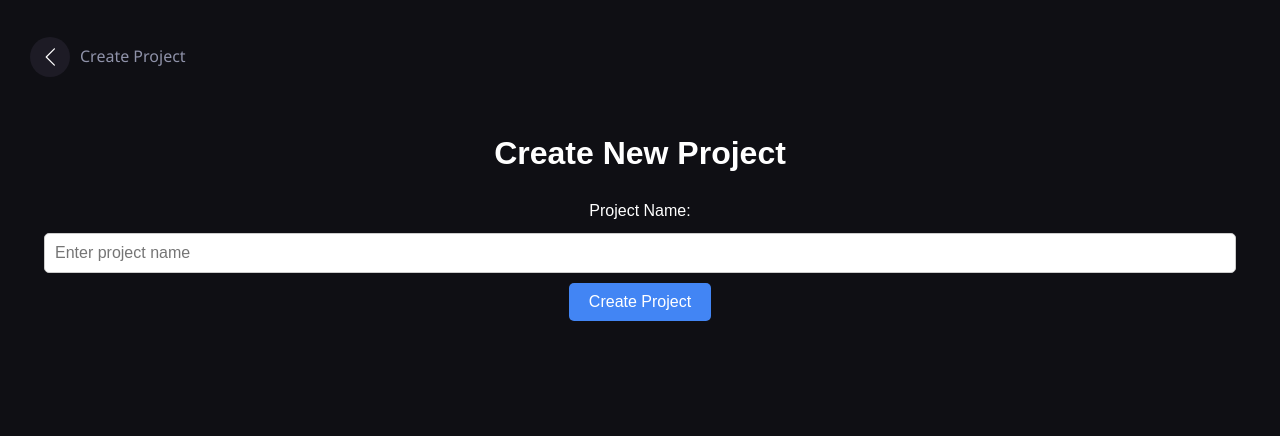
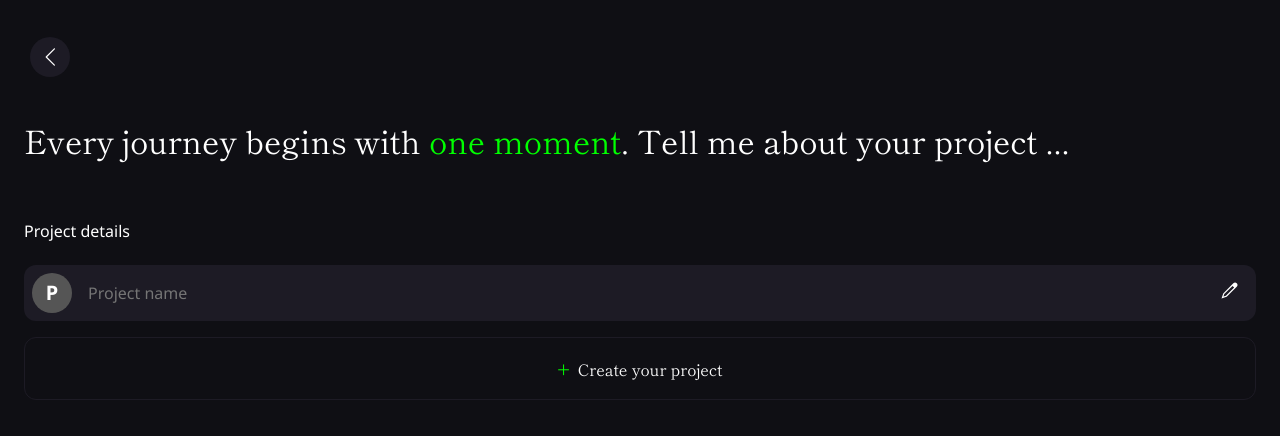
Before and after one commit to espador/souko-app, a React (Create React App) app: page /create-project in a window 1280 px wide. Shown: the top 436 px of the page. Built offline with nearby package versions, Linux system fonts and the light colour scheme.

Commit message:
Move motivational text to create-project-content and position edit icon

```diff
--- a/src/pages/CreateProjectPage.jsx
+++ b/src/pages/CreateProjectPage.jsx
@@ -1,13 +1,19 @@
-import React, { useState } from 'react';
+import React, { useState, useRef } from 'react';
 import { collection, addDoc } from 'firebase/firestore';
 import { db, auth } from '../services/firebase';
+import { getStorage, ref, uploadBytesResumable, getDownloadURL } from 'firebase/storage';
 import { useNavigate } from 'react-router-dom';
-import Header from '../components/Layout/Header'; // Adjust path if necessary
+import Header from '../components/Layout/Header';
+import '../styles/components/CreateProjectPage.css'; // Corrected import path
+import { ReactComponent as EditIcon } from '../styles/components/assets/edit.svg';
 
 const CreateProjectPage = () => {
     const [projectName, setProjectName] = useState('');
     const [error, setError] = useState('');
     const navigate = useNavigate();
+    const [projectImage, setProjectImage] = useState(null); // This will hold the local preview OR the Firebase URL
+    const fileInputRef = useRef(null);
+    const [uploading, setUploading] = useState(false);
 
     const handleCreateProject = async (e) => {
         e.preventDefault();
@@ -19,89 +25,163 @@ const CreateProjectPage = () => {
 
         try {
             const user = auth.currentUser;
-
             if (!user) {
                 throw new Error('User is not logged in.');
+            }
+
+            let imageUrl = null;
+            if (projectImage && typeof projectImage !== 'string') { // Check if it's a File object (new upload)
+                setUploading(true);
+                const storage = getStorage();
+                const storageRef = ref(storage, `project-images/${user.uid}/${projectName}-${Date.now()}`);
+                const uploadTask = uploadBytesResumable(storageRef, projectImage);
+
+                await new Promise((resolve, reject) => {
+                    uploadTask.on('state_changed',
+                        (snapshot) => {
+                            // You can track progress here if needed
+                            const progress = (snapshot.bytesTransferred / snapshot.totalBytes) * 100;
+                            console.log('Upload is ' + progress + '% done');
+                        },
+                        (error) => {
+                            setUploading(false);
+                            setError('Failed to upload image.');
+                            console.error('Image upload error:', error);
+                            reject(error);
+                        },
+                        async () => {
+                            imageUrl = await getDownloadURL(uploadTask.snapshot.ref);
+                            setUploading(false);
+                            resolve();
+                        }
+                    );
+                });
+            } else if (typeof projectImage === 'string') {
+                imageUrl = projectImage; // Already a Firebase URL
             }
 
             // Add project to Firestore
             await addDoc(collection(db, 'projects'), {
                 name: projectName.trim(),
-        userId: user.uid, // Make sure this is set correctly
+                userId: user.uid,
                 trackedTime: 0,
+                imageUrl: imageUrl, // Store the Firebase Storage URL
             });
 
-      // Redirect back to the homepage
             navigate('/home');
         } catch (err) {
+            setUploading(false);
             console.error('Error creating project:', err);
             setError('Failed to create the project. Please try again.');
         }
     };
 
+    const handleImageUploadClick = () => {
+        fileInputRef.current.click();
+    };
+
+    const handleImageChange = (event) => {
+      const file = event.target.files[0];
+      if (file && file.size <= 5 * 1024 * 1024) { // 5MB limit
+          setProjectImage(file); // Ensure you are setting the state here
+          const reader = new FileReader();
+          reader.onloadend = () => {
+              // Optionally, keep a local preview URL if needed
+              // setLocalPreviewUrl(reader.result);
+          };
+          reader.readAsDataURL(file);
+      } else if (file) {
+          alert('Image size should be less than 5MB.');
+      }
+  };
+
+    const getInitials = (name) => {
+        return name.trim().charAt(0).toUpperCase();
+    };
+
     return (
-    <div>
+        <div className="create-project-page">
             <Header
-        title="Create Project"
+                title=""
                 showBackArrow={true}
-        onBack={() => navigate('/home')} // Navigate back to the homepage
-        hideProfile={true} // Hides the profile picture and logout option
+                onBack={() => navigate('/home')}
+                hideProfile={true}
             />
-      <div style={styles.container}>
-        <h1>Create New Project</h1>
-        <form onSubmit={handleCreateProject} style={styles.form}>
-          <label>
-            Project Name:
+            <main className="create-project-content">
+            <section className="motivational-section">
+                    <p>
+                            Every journey begins with{' '}
+                            <span style={{ color: 'var(--accent-color)' }}>one moment</span>.
+                            Tell me about your project ...
+                        </p>
+        </section>
+                <section className="project-details-section">
+                    <h2>Project details</h2>
+                    <div className="project-name-input-wrapper">
+                        <div
+                            className="project-image-container"
+                            onClick={handleImageUploadClick}
+                            >
+                            {projectImage && typeof projectImage !== 'string' ? (
+                                <img
+                                    src={URL.createObjectURL(projectImage)} // Create temporary URL for preview
+                                    alt="Project"
+                                    className="project-image"
+                                />
+                            ) : projectImage && typeof projectImage === 'string' ? (
+                                <img
+                                    src={projectImage}
+                                    alt="Project"
+                                    className="project-image"
+                                />
+                            ) : (
+                                <div
+                                    className="default-project-image"
+                                    style={{ backgroundColor: '#555' }} // Example background color
+                                    >
+                                    <span>{getInitials(projectName || 'P')}</span>
+                                </div>
+                            )}
+                        </div>
                         <input
                             type="text"
+                            placeholder="Project name"
                             value={projectName}
                             onChange={(e) => setProjectName(e.target.value)}
-              style={styles.input}
-              placeholder="Enter project name"
+                            className="project-name-input"
                         />
-          </label>
-          {error && <p style={styles.error}>{error}</p>}
-          <button type="submit" style={styles.button}>
-            Create Project
+                        <input
+                            type="file"
+                            accept="image/*"
+                            onChange={handleImageChange}
+                            ref={fileInputRef}
+                            style={{ display: 'none' }}
+                        />
+                        <div className="edit-icon-container">
+                            <EditIcon className="edit-icon" />
+                        </div>
+                    </div>
+                </section>
+
+                {error && <p className="error-message">{error}</p>}
+
+                <button
+    className="create-project-button"
+    onClick={handleCreateProject}
+    disabled={uploading}
+>
+    {uploading ? (
+        <div className="spinner"></div>
+    ) : (
+        <>
+            <span className="button-icon">+</span> Create your project
+        </>
+    )}
 </button>
-        </form>
-      </div>
+
+            </main>
         </div>
     );
 };
 
-const styles = {
-  container: {
-    fontFamily: 'Arial, sans-serif',
-    padding: '20px',
-    textAlign: 'center',
-  },
-  form: {
-    marginTop: '20px',
-  },
-  input: {
-    display: 'block',
-    width: '100%',
-    padding: '10px',
-    margin: '10px 0',
-    borderRadius: '5px',
-    border: '1px solid #ccc',
-    fontSize: '16px',
-  },
-  button: {
-    padding: '10px 20px',
-    backgroundColor: '#4285F4',
-    color: '#fff',
-    border: 'none',
-    borderRadius: '5px',
-    cursor: 'pointer',
-    fontSize: '16px',
-  },
-  error: {
-    color: 'red',
-    fontSize: '14px',
-    marginTop: '10px',
-  },
-};
-
 export default CreateProjectPage;
--- /dev/null
+++ b/src/styles/components/CreateProjectPage.css
@@ -0,0 +1,194 @@
+/* CreateProjectPage.css */
+
+.create-project-page {
+  background-color: var(--background-color);
+  color: var(--text-color);
+  display: flex;
+  flex-direction: column;
+  min-height: 100vh;
+}
+
+.create-project-content {
+  display: flex;
+  flex-direction: column;
+  gap: 16px;
+}
+
+.project-details-section {
+  display: flex;
+  flex-direction: column;
+  gap: 16px;
+  font-family: var(--font-noto-sans);
+}
+
+.project-details-section h2 {
+  font-weight: 400;
+  font-size: 16px;
+  line-height: 20px;
+  margin-bottom: 8px;
+}
+
+.project-name-input-wrapper {
+  display: flex;
+  align-items: center;
+  background-color: var(--card-background);
+  border-radius: 12px;
+  padding: 8px;
+  position: relative; /* Add this line */
+}
+
+.project-image-container {
+  width: 40px;
+  height: 40px;
+  border-radius: 50%;
+  overflow: hidden;
+  display: flex;
+  justify-content: center;
+  align-items: center;
+  cursor: pointer;
+  margin-right: 8px;
+}
+
+.project-image {
+  width: 100%;
+  height: auto;
+  object-fit: cover;
+}
+
+.default-project-image {
+  width: 100%;
+  height: 100%;
+  display: flex;
+  justify-content: center;
+  align-items: center;
+  color: var(--text-color);
+  font-family: var(--font-noto-sans);
+  font-weight: 700;
+  font-size: 20px;
+}
+
+.project-name-input {
+  background-color: transparent;
+  border: none;
+  color: var(--text-color);
+  font-family: var(--font-noto-sans);
+  font-size: 16px;
+  flex-grow: 1;
+  outline: none;
+  padding: 8px;
+}
+
+/* Remove these styles from .edit-button as it's no longer used as a button */
+/*.edit-button {*/
+/*  background: none;*/
+/*  border: none;*/
+/*  cursor: pointer;*/
+/*  padding: 8px;*/
+/*}*/
+
+/*.edit-icon {*/
+/*  width: 20px;*/
+/*  height: 20px;*/
+/*  fill: var(--text-color);*/
+/*}*/
+
+.billable-option {
+  display: flex;
+  align-items: center;
+  gap: 8px;
+  background-color: var(--card-background);
+  border-radius: 12px;
+  padding: 16px;
+  cursor: pointer;
+  font-family: var(--font-noto-sans);
+  font-size: 16px;
+}
+
+.radio-button {
+  width: 16px;
+  height: 16px;
+  border-radius: 50%;
+  border: 2px solid var(--text-muted); /* Inactive state */
+  background-color: transparent;
+  /* Add styles for active state if needed */
+}
+
+.create-project-button {
+  background-color: transparent;
+  border: 1px solid var(--card-background);
+  border-radius: 12px;
+  text-align: center;
+  font-family: var(--font-shippori-mincho);
+  font-size: 16px;
+  color: var(--text-color);
+  padding: 16px;
+  cursor: pointer;
+  width: 100%;
+  display: flex;
+  justify-content: center;
+  align-items: center;
+  gap: 8px;
+}
+
+.create-project-button span {
+  color: var(--accent-color);
+  font-size: 20px;
+}
+
+.error-message {
+  color: red;
+  font-size: 14px;
+  margin-top: -8px;
+}
+
+h1 { /* Changed from .h1 to h1 */
+font-family: var(--font-shippori-mincho);
+color: var(--text-muted);
+font-size: 32px;
+line-height: 40px;
+text-align: left;
+color: var(--text-color);
+}
+
+.button-icon {
+  color: var(--accent-color);
+}
+
+.spinner {
+  border: 3px solid rgba(0, 0, 0, 0.1);
+  border-top-color: var(--accent-color);
+  border-radius: 50%;
+  width: 16px;
+  height: 16px;
+  animation: spin 1s linear infinite;
+}
+
+@keyframes spin {
+  to {
+    transform: rotate(360deg);
+  }
+}
+
+.motivational-section {
+  margin-bottom: 0px;
+  font-family: var(--font-shippori-mincho);
+  color: var(--text-muted);
+  font-size: 32px;
+  line-height: 40px;
+  text-align: left;
+  color: var(--text-color);
+}
+
+.edit-icon-container {
+  position: absolute;
+  top: 50%;
+  right: 16px;
+  transform: translateY(-50%);
+  cursor: pointer; /* If you want it to be clickable */
+}
+
+.edit-icon {
+  width: 20px;
+  height: 20px;
+  fill: var(--text-color);
+}
```
Also changed, not shown: src/styles/components/assets/project-icon.svg (added). Lines whose indentation alone changed are shown as unchanged.
